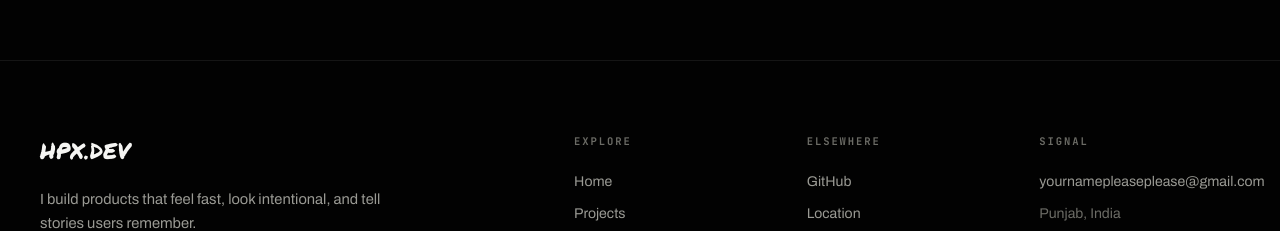
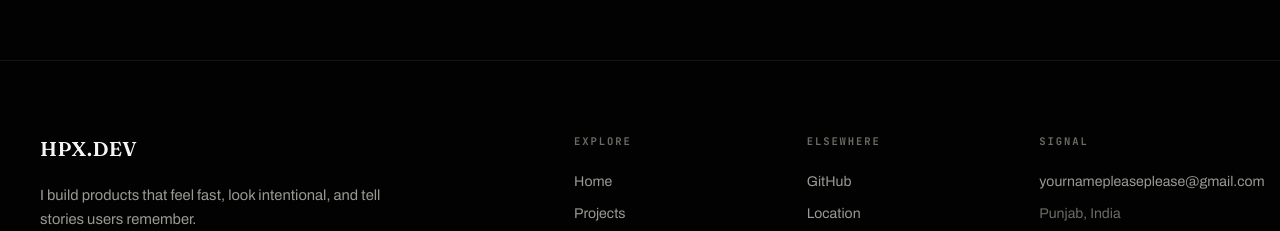
Before and after one commit to hpx07/hpx07_portfolio, a Next.js app: page /plans in a window 1280 px wide. Shown: the part 1960-2191 px from the top of the page. Built offline with nearby package versions, Linux system fonts and the light colour scheme; no server answers; the database is empty.

Commit message:
Refactor font styles in globals.css and layout.js; remove Permanent Marker font and adjust related properties for improved consistency

```diff
--- a/src/app/globals.css
+++ b/src/app/globals.css
@@ -323,11 +323,10 @@ button { font: inherit; cursor: pointer; }
   display: flex;
   align-items: center;
   gap: 0.65rem;
-  /* Brush-script wordmark; falls back to the display serif. */
-  font-family: var(--font-logo), var(--font-display);
-  font-weight: 400;
-  font-size: 1.3rem;
-  letter-spacing: 0.01em;
+  font-family: var(--font-display);
+  font-weight: 600;
+  font-size: 1.15rem;
+  letter-spacing: 0.02em;
 }
 .brand img { height: 30px; width: auto; }
 .nav-links { display: flex; align-items: center; gap: 1.9rem; }
@@ -1162,7 +1161,7 @@ a.tag:hover, .tag.active { color: var(--amber); border-color: var(--amber); }
   align-items: start;
 }
 .footer-brand { max-width: 42ch; }
-.footer-logo { font-family: var(--font-logo), var(--font-display); font-size: 1.4rem; font-weight: 400; }
+.footer-logo { font-family: var(--font-display); font-size: 1.25rem; font-weight: 600; }
 .footer-desc { color: var(--muted); font-size: 0.92rem; line-height: 1.65; margin-top: 1.1rem; }
 .footer-socials { display: flex; flex-wrap: wrap; gap: 0.6rem; margin-top: 1.7rem; }
 .social-btn {
--- a/src/app/layout.js
+++ b/src/app/layout.js
@@ -1,5 +1,5 @@
 import './globals.css'
-import { Fraunces, Archivo, JetBrains_Mono, Permanent_Marker } from 'next/font/google'
+import { Fraunces, Archivo, JetBrains_Mono } from 'next/font/google'
 import { getSettings } from '@/lib/repos'
 import { buildMetadata } from '@/lib/seo'
 import Analytics from '@/components/Analytics'
@@ -24,13 +24,6 @@ const jetbrainsMono = JetBrains_Mono({
   display: 'swap',
   variable: '--font-jbmono',
 })
-// Brush-script wordmark for the HPX.DEV logo.
-const logoFont = Permanent_Marker({
-  subsets: ['latin'],
-  weight: '400',
-  display: 'swap',
-  variable: '--font-logo',
-})
 
 export async function generateMetadata() {
   const settings = await getSettings()
@@ -50,7 +43,7 @@ export default async function RootLayout({ children }) {
       data-theme={defaultTheme}
       data-scroll-behavior="smooth"
       suppressHydrationWarning
-      className={`${fraunces.variable} ${archivo.variable} ${jetbrainsMono.variable} ${logoFont.variable}`}
+      className={`${fraunces.variable} ${archivo.variable} ${jetbrainsMono.variable}`}
     >
       <head>
         {/* apply the visitor's theme + reduce fx for low-end/reduced-motion devices before first paint */}
```
